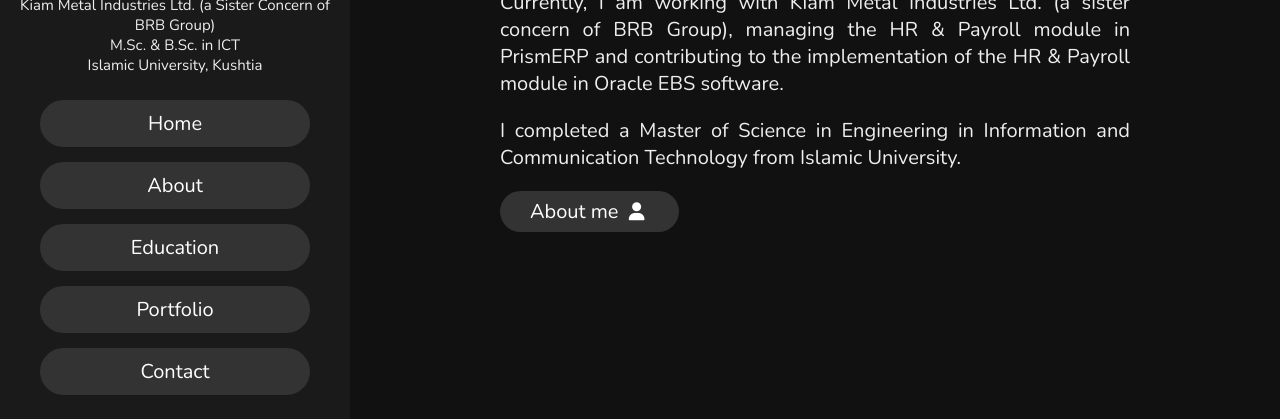
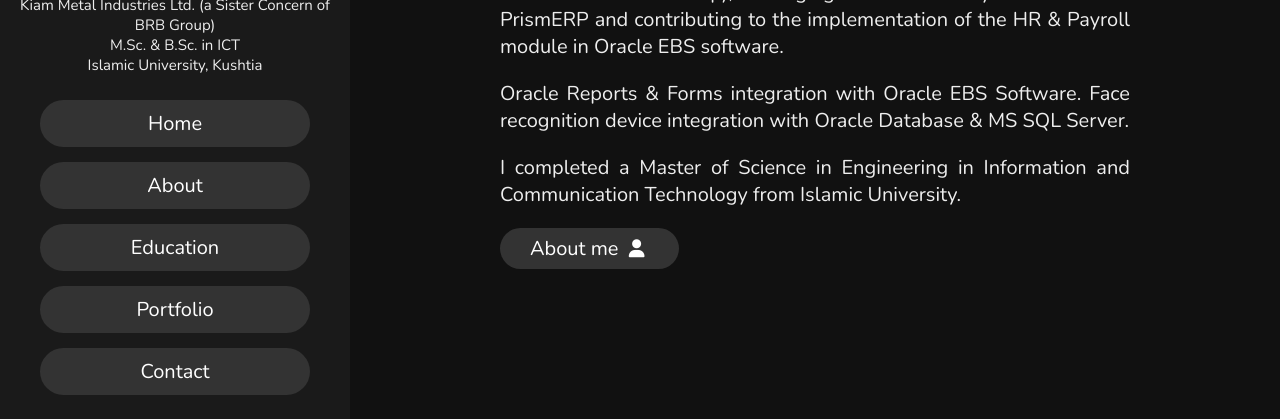
Before and after one commit to mizanurict/mizanur, a plain HTML site: page index.html in a window 1280 px wide. Shown: the part 381-800 px from the top of the page. Drawn offline with nearby package versions, Linux system fonts and the light colour scheme.

Commit message:
Update index.html
added description with paragraph

```diff
--- a/index.html
+++ b/index.html
@@ -47,6 +47,7 @@
 <h1>I'M <span>Md. Mizanur Rahman Shawon</span></h1>
 <p class="des"> Currently, I am working with Kiam Metal Industries Ltd. (a sister concern of BRB Group),
     managing the HR & Payroll module in PrismERP and contributing to the implementation of the HR & Payroll module in Oracle EBS software. </p>
+    <p class="des"> Oracle Reports & Forms integration with Oracle EBS Software. Face recognition device integration with Oracle Database & MS SQL Server. </p>
    <p class="des"> I completed a Master of Science in Engineering in Information and Communication Technology from Islamic University. </p>
     <a href="#about"><button class="btn">About me <i class="fas fa-user"></i></button></a>
 
```
